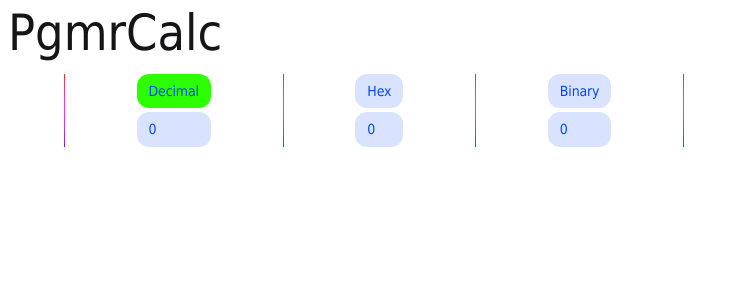
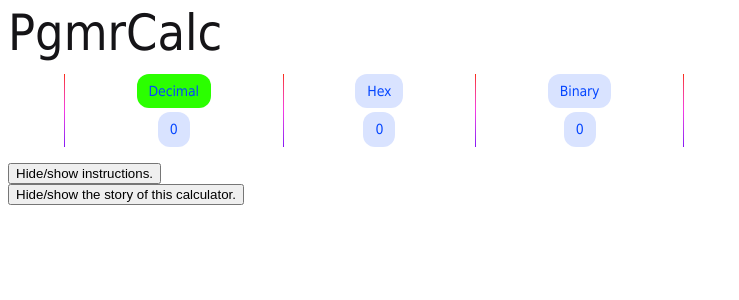
Before and after one commit to BrianRoys/PgmrCalc, an Angular app: page / in a window 1280 px wide. Shown: the top 300 px of the page, without its empty margins (0-739 px from the left). Built offline with nearby package versions, Linux system fonts and the light colour scheme.

Commit message:
Cleaning up UI

```diff
--- a/src/app/app.component.html
+++ b/src/app/app.component.html
@@ -65,6 +65,13 @@
     position: relative;
   }
 
+  .calc-column {
+    display: flex;
+    flex-direction: column;
+    align-items: center;
+    /* gap: 1rem; */
+  }
+
   .angular-logo {
     max-width: 9.2rem;
   }
@@ -74,7 +81,7 @@
     justify-content: space-around;
     width: 100%;
     max-width: 700px;
-    margin-bottom: 3rem;
+    /* margin-bottom: 3rem; */
   }
 
   .content h1 {
@@ -201,7 +208,7 @@
 <main class="main">
   <div class="content">
     <div class="divider" role="separator" aria-label="Divider"></div>
-    <div class="left-side">
+    <div class="calc-column">
       <button [class]="decimalClass" (click)="setModeToDecimal()">Decimal</button>
       <p class="pill"> {{ calcValue }} </p>
       @for (item of calcStackRev; track $index) {
@@ -209,23 +216,57 @@
       }
     </div>
     <div class="divider" role="separator" aria-label="Divider"></div>
-    <div class="center-side">
+    <div class="calc-column">
       <button [class]="hexClass" (click)="setModeToHex()">Hex</button>
-      <p class="pill"> {{ calcValue | hex }} </p>
+      <p class="pill"> {{ calcValue | hexPipe }} </p>
       @for (item of calcStackRev; track $index) {
-        <p class="stack-item">{{ item | hex }}</p>
+        <p class="stack-item">{{ item | hexPipe }}</p>
       }
     </div>
     <div class="divider" role="separator" aria-label="Divider"></div>
-    <div class="right-side">
+    <div class="calc-column">
       <button [class]="binaryClass" (click)="setModeToBinary()">Binary</button>
-      <p class="pill"> {{ calcValue | binary }} </p>
+      <p class="pill"> {{ calcValue | binaryPipe }} </p>
       @for (item of calcStackRev; track $index) {
-        <p class="stack-item">{{ item | binary }}</p>
+        <p class="stack-item">{{ item | binaryPipe }}</p>
       }
     </div>
     <div class="divider" role="separator" aria-label="Divider"></div>
   </div>
 </main>
-
+<p>
+  <button (click)="showHideText('H')">Hide/show instructions.</button>
+</p>
+<div *ngIf="showInstructions">
+  <p>
+    This calculator supports Decimal, Hexadecimal, and Binary number inputs.
+  </p>
+  <p>
+    Use the mode buttons or the left/right arrow buttons to switch between modes.
+  </p>
+  <p>
+    Enter numbers and operations using the provided interface, then press Enter to push
+    the current value to the stack.
+  </p>
+  <p>
+    You can perform calculations using standard operators
+    (+, -, *, /) and view the results in all three number systems simultaneously.
+  </p>
+  <p>
+    Boolean operations such as AND (&), OR (|), XOR (^), and NOT (!) are also supported.
+  </p>
+  <p>
+    Escape will pop the top value off the stack.
+  </p>
+</div>
+<p>
+  <button (click)="showHideText('S')">Hide/show the story of this calculator.</button>
+</p>
+<div *ngIf="showStory">
+  <p>
+    This calculator was created to assist programmers in converting and calculating values across differe
+    nt number systems commonly used in programming. It aims to provide a user-friendly interface for quick
+    conversions and calculations.
+  </p>
+</div>
 <router-outlet />
--- a/src/app/app.component.ts
+++ b/src/app/app.component.ts
@@ -2,16 +2,28 @@ import { Component, HostListener } from '@angular/core';
 import { RouterOutlet } from '@angular/router';
 import { BinaryPipe } from "./binary.pipe";
 import { HexPipe } from "./hex.pipe";
+import { CommonModule, NgIf } from '@angular/common';
 
 @Component({
   selector: 'app-root',
   standalone: true,
-  imports: [RouterOutlet, BinaryPipe, HexPipe],
+  imports: [RouterOutlet, BinaryPipe, HexPipe, CommonModule, NgIf],
   templateUrl: './app.component.html',
   styleUrl: './app.component.sass'
 })
 
 export class AppComponent {
+showInstructions: boolean = false;
+showStory: boolean = false;
+
+showHideText(ID: string) {
+  if (ID === 'H') {
+    this.showInstructions = !this.showInstructions;
+  }
+  if (ID === 'S') {
+    this.showStory = !this.showStory;
+  }
+}
   title = 'PgmrCalc';
   calcMode: ('Binary' | 'Hex') | 'Decimal' = 'Decimal';
   calcValue: bigint = 0n;
@@ -102,8 +114,19 @@ export class AppComponent {
         this.calcValue *= this.calcStack.pop() ?? 0n;
         break;
       case '/':
-        let q = this.calcStack.pop() ?? 0n;
-        this.calcValue = q / this.calcValue;
+        this.calcValue = (this.calcStack.pop() ?? 0n) / this.calcValue;
+        break;
+      case '&':
+        this.calcValue &= this.calcStack.pop() ?? 0n;
+        break;
+      case '|':
+        this.calcValue |= this.calcStack.pop() ?? 0n;
+        break;
+      case '^':
+        this.calcValue ^= this.calcStack.pop() ?? 0n;
+        break;
+      case '!':
+        this.calcValue = ~(this.calcStack.pop() ?? 0n);
         break;
     }
 
--- a/src/app/binary.pipe.ts
+++ b/src/app/binary.pipe.ts
@@ -1,11 +1,11 @@
 import { Pipe, PipeTransform } from '@angular/core';
 
 @Pipe({
-  name: 'binary',
+  name: 'binaryPipe',
   standalone: true
 })
+
 export class BinaryPipe implements PipeTransform {
-
   transform(value: bigint): string {
     return value.toString(2); // Convert to binary
   }
--- a/src/app/hex.pipe.ts
+++ b/src/app/hex.pipe.ts
@@ -1,7 +1,7 @@
 import { Pipe, PipeTransform } from '@angular/core';
 
 @Pipe({
-  name: 'hex',
+  name: 'hexPipe',
   standalone: true
 })
 export class HexPipe implements PipeTransform {
```
